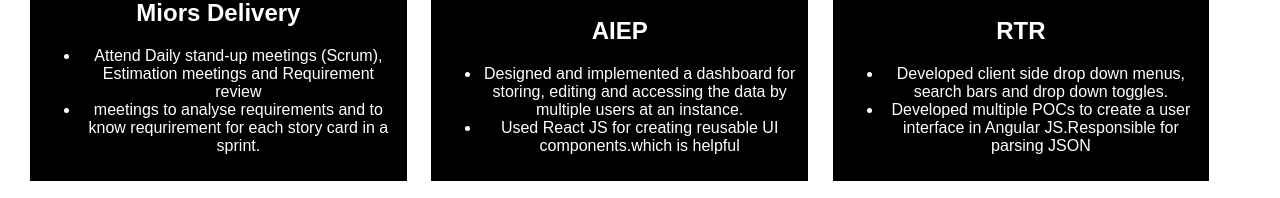
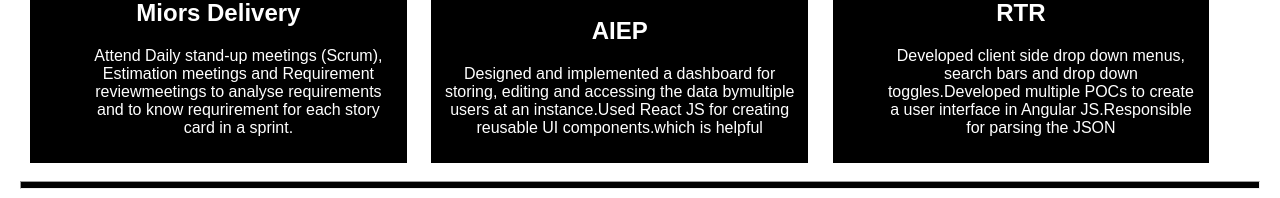
Before and after one commit to kiran-revally-unh/finalproject-nodejs, a website: page public/index.html in a window 1280 px wide. Shown: the part 834-1032 px from the top of the page. Drawn offline with Linux system fonts and the light colour scheme.

```diff
--- a/public/index.html
+++ b/public/index.html
@@ -61,8 +61,7 @@
                     <a href="https://postimg.cc/7Czmwrqz" target="_blank"><img src="https://i.postimg.cc/7Czmwrqz/project1.jpg" alt="project1"/></a>
                       <h2> Miors Delivery</h2>
                       <ul>
-                        <li>Attend Daily stand-up meetings (Scrum), Estimation meetings and Requirement review</li>
-                        <li>meetings to analyse requirements and to know requrirement for each story card in a sprint.</li>
+                        <p>Attend Daily stand-up meetings (Scrum), Estimation meetings and Requirement review</li>meetings to analyse requirements and to know requrirement for each story card in a sprint.</p>
 
                       </ul>
                   </div>
@@ -73,10 +72,8 @@
                   <div class="parent">
                     <a href="https://postimg.cc/ftZjs324" target="_blank"><img src="https://i.postimg.cc/ftZjs324/project2.jpg" alt="project2"/></a>
                       <h2> AIEP</h2>
-                      <ul>
-                        <li>Designed and implemented a dashboard for storing, editing and accessing the data by
-                          multiple users at an instance.</li>
-                        <li>Used React JS for creating reusable UI components.which is helpful</li>
+
+                        <p>Designed and implemented a dashboard for storing, editing and accessing the data bymultiple users at an instance.Used React JS for creating reusable UI components.which is helpful</p>
 
                       </ul>
                   </div>
@@ -88,8 +85,7 @@
                     <a href="https://postimg.cc/2bFGLdb8" target="_blank"><img src="https://i.postimg.cc/2bFGLdb8/project3.jpg" alt="project3"/></a>
                       <h2> RTR</h2>
                       <ul>
-                        <li>Developed client side drop down menus, search bars and drop down toggles.</li>
-                        <li>Developed multiple POCs to create a user interface in Angular JS.Responsible for parsing JSON</li>
+                        <p>Developed client side drop down menus, search bars and drop down toggles.</li>Developed multiple POCs to create a user interface in Angular JS.Responsible for parsing the JSON</p>
 
                       </ul>
 
```
